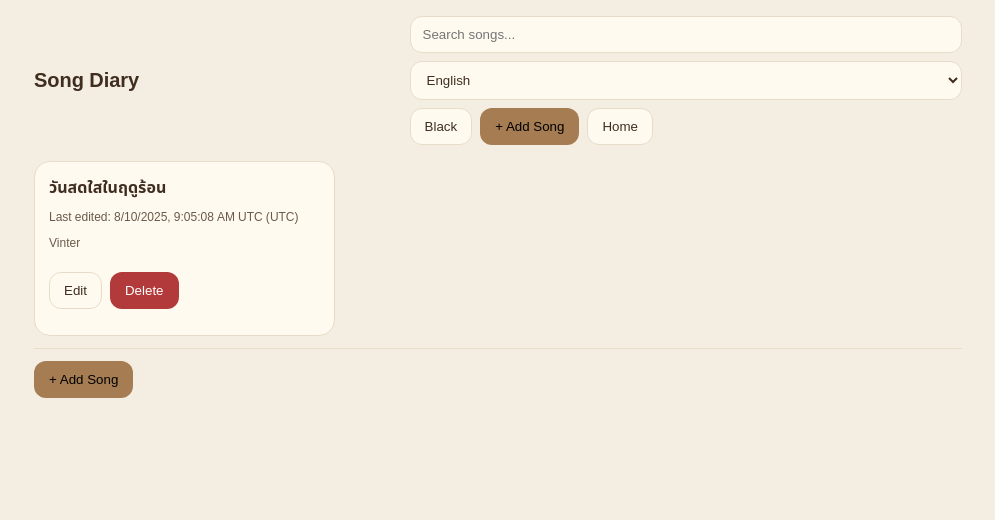
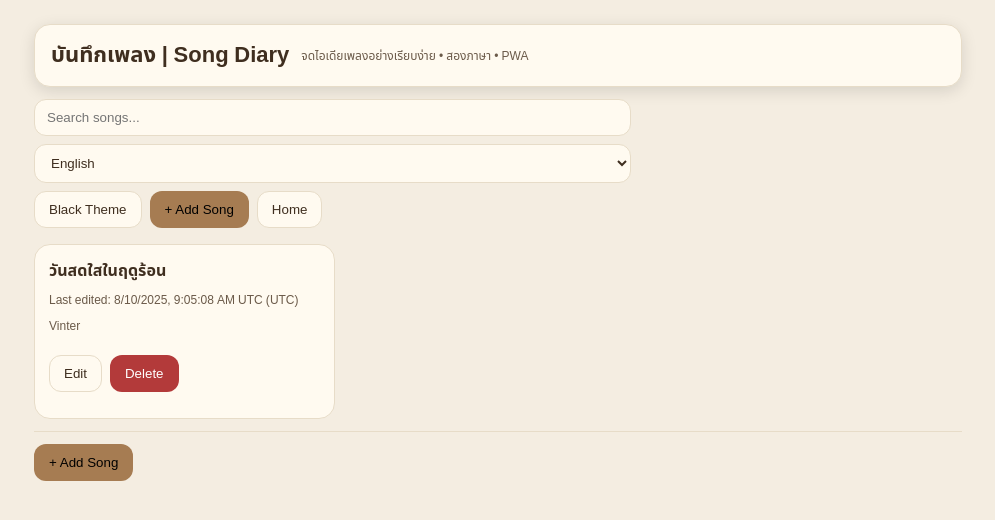
Before and after one commit to Vintermom/SongDiary, a React (Vite) app: page / in a window 1280 px wide. Shown: the top 520 px of the page, without its empty margins (142-1137 px from the left). Built offline with nearby package versions, Linux system fonts and the light colour scheme.

Commit message:
Bracket sections + black theme + brand card

```diff
--- a/index.html
+++ b/index.html
@@ -3,11 +3,10 @@
   <head>
     <meta charset="UTF-8" />
     <meta name="viewport" content="width=device-width, initial-scale=1" />
-    <meta name="theme-color" content="#f4ede1" />
+    <meta name="theme-color" content="#000000" />
     <title>บันทึกเพลง | Song Diary</title>
     <link rel="manifest" href="manifest.json" />
     <link rel="icon" href="icons/icon-192.png" />
-    <style> html { background:#f4ede1; } </style>
   </head>
   <body>
     <div id="root"></div>
--- a/package.json
+++ b/package.json
@@ -1,6 +1,6 @@
 {
   "name": "song-diary",
-  "version": "1.1.0",
+  "version": "1.2.0",
   "private": true,
   "type": "module",
   "scripts": {
--- a/src/App.jsx
+++ b/src/App.jsx
@@ -9,7 +9,6 @@ function Header({ langApi, onHome, onNew, onSearch, query }){
   const theme=document.documentElement.classList.contains('dark')?'dark':'light';
   function toggle(){ document.documentElement.classList.toggle('dark'); localStorage.setItem('theme', document.documentElement.classList.contains('dark')?'dark':'light'); }
   return (<div className="header">
-    <div className="brand">{t('appName')}</div>
     <div className="toolbar">
       <input className="input" style={{minWidth:180}} placeholder={t('search')} value={query} onChange={e=>onSearch(e.target.value)} />
       <select className="select" value={lang} onChange={e=>setLang(e.target.value)} aria-label={t('language')}><option value="th">ไทย</option><option value="en">English</option></select>
@@ -57,10 +56,21 @@ function Editor({ langApi, id, onHome }){
   const [instrument,setInstrument]=useState('Guitar');
   useEffect(()=>{ window.scrollTo({top:0,behavior:'smooth'}); },[]);
   const timestamp=useMemo(()=>{ const d=new Date(); const tz=Intl.DateTimeFormat().resolvedOptions().timeZone; const s=d.toLocaleString(undefined,{timeZoneName:'short'}); return `${s} (${tz})`; },[title,penName,lyrics,mood,notes,section,introType,instrument]);
-  function insertSection(){ let label=section; if(section==='Intro'){ if(introType==='Riff') label=`Intro — Riff (${instrument})`; else if(introType==='Instrument') label=`Intro — Instrument (${instrument})`; } else if(section==='Solo'){ label=`Solo (${instrument})`; } setLyrics(prev=>(prev?prev+'\n':'')+label+'\n'); }
+  function insertSection(){
+    let label = section;
+    if(section==='Intro'){
+      if(introType==='Riff') label = `[Intro - Riff (${instrument})]`;
+      else if(introType==='Instrument') label = `[Intro - Instrument (${instrument})]`;
+      else label = `[Intro]`;
+    } else if(section==='Solo'){ label = `[Solo (${instrument})]`; }
+    else { label = `[${section}]`; }
+    setLyrics(prev => (prev?prev+'\n':'') + label + '\n');
+  }
   function onSave(){ const now=new Date().toISOString(); const data={ id:existing?.id||crypto.randomUUID(), title, penName, mood, lyrics, notes, updatedAt:now }; saveNote(data); showModal(t('updated')); onHome(); }
   function copyLyrics(){ navigator.clipboard.writeText(lyrics); toast('Copied'); }
-  function printPDF(){ const w=window.open('','_blank'); const titleTxt=title||'Untitled'; const html=`<!doctype html><html><head><meta charset="utf-8"><title>${titleTxt}</title><style>body{font-family:'Sarabun','Noto Sans Thai',Arial,sans-serif;padding:24px;}h1{margin:0 0 8px;}.muted{color:#666;font-size:12px;margin-bottom:16px;}pre{white-space:pre-wrap;word-break:break-word;}</style></head><body><h1>${titleTxt}</h1><div class="muted">${t('timestamp')}: ${new Date().toLocaleString(undefined,{timeZoneName:'short'})} (${Intl.DateTimeFormat().resolvedOptions().timeZone})</div><pre>${(lyrics||'').replace(/[&<>]/g,s=>({'&':'&amp;','<':'&lt;','>':'&gt;'}[s]))}</pre></body></html>`; w.document.write(html); w.document.close(); w.focus(); w.print(); }
+  function printPDF(){ const w=window.open('','_blank'); const titleTxt=title||'Untitled';
+    const html=`<!doctype html><html><head><meta charset="utf-8"><title>${titleTxt}</title><style>body{font-family:'Sarabun','Noto Sans Thai',Arial,sans-serif;padding:24px;}h1{margin:0 0 8px;}.muted{color:#666;font-size:12px;margin-bottom:16px;}pre{white-space:pre-wrap;word-break:break-word;}</style></head><body><h1>${titleTxt}</h1><div class="muted">${t('timestamp')}: ${new Date().toLocaleString(undefined,{timeZoneName:'short'})} (${Intl.DateTimeFormat().resolvedOptions().timeZone})</div><pre>${(lyrics||'').replace(/[&<>]/g, s=>({'&':'&amp;','<':'&lt;','>':'&gt;'}[s]))}</pre></body></html>`;
+    w.document.write(html); w.document.close(); w.focus(); w.print(); }
   function shareEmail(){ const subject=encodeURIComponent(title||'Song Note'); const body=encodeURIComponent(`${t('mood')}: ${mood}\n\n${lyrics}`); window.location.href=`mailto:?subject=${subject}&body=${body}`; }
   return (<div className="grid" style={{gap:12}}>
     <div className="badge hide-on-print">{t('editor')}</div>
@@ -70,7 +80,7 @@ function Editor({ langApi, id, onHome }){
     <div className="grid" style={{gridTemplateColumns:'1fr 1fr 1fr', gap:12}}>
       <label>{t('section')}<select className="select" value={section} onChange={e=>setSection(e.target.value)}>{SECTIONS.map(s=><option key={s}>{s}</option>)}</select></label>
       {section==='Intro' && (<label>{t('introDetail')}<select className="select" value={introType} onChange={e=>setIntroType(e.target.value)}><option>Normal</option><option>Riff</option><option>Instrument</option></select></label>)}
-      {((section==='Intro' && introType!=='Normal') || section==='Solo') ? (<label>{t('instrument')}<select className="select" value={instrument} onChange={e=>setInstrument(e.target.value)}>{INSTRUMENTS.map(i=><option key={i}>{i}</option>)}</select></label>) : <label>&nbsp;<button className="button" onClick={insertSection}>{t('insert')}</button></label>}
+      {((section==='Intro' && introType!=='Normal') || section==='Solo') ? (<label>เครื่องดนตรี<select className="select" value={instrument} onChange={e=>setInstrument(e.target.value)}>{INSTRUMENTS.map(i=><option key={i}>{i}</option>)}</select></label>) : <label>&nbsp;<button className="button" onClick={insertSection}>{t('insert')}</button></label>}
       {((section==='Intro' && introType!=='Normal') || section==='Solo') && (<label>&nbsp;<button className="button" onClick={insertSection}>{t('insert')}</button></label>)}
     </div>
     <label>{t('lyrics')}<textarea className="textarea" value={lyrics} onChange={e=>setLyrics(e.target.value)} placeholder="พิมพ์เนื้อเพลงที่นี่..." /></label>
@@ -85,6 +95,7 @@ function showModal(msg){ let m=document.getElementById('modal'); if(!m){ m=docum
 
 export default function App(){ const langApi=useLang(); const [view,setView]=useState('home'); const [editId,setEditId]=useState(null); const [query,setQuery]=useState('');
   return (<div className="app">
+    <div className="brand-card"><div className="title">บันทึกเพลง | Song Diary</div><div className="subtitle">จดไอเดียเพลงอย่างเรียบง่าย • สองภาษา • PWA</div></div>
     <Header langApi={langApi} onHome={()=>{setView('home'); setEditId(null);}} onNew={()=>{setView('editor'); setEditId(null);}} onSearch={setQuery} query={query} />
     {view==='home' && <Home langApi={langApi} onEdit={(id)=>{setView('editor'); setEditId(id);}} query={query} />}
     {view==='editor' && <Editor langApi={langApi} id={editId} onHome={()=>{setView('home'); setEditId(null);}} />}
--- a/src/i18n.js
+++ b/src/i18n.js
@@ -1,6 +1,6 @@
 const tr = {
-  th: { appName:'บันทึกเพลง | Song Diary', addNew:'+ เพิ่มเพลง', edit:'แก้ไข', remove:'ลบ', lastEdited:'แก้ไขล่าสุด', home:'หน้าแรก', editor:'แก้ไขเพลง', songTitle:'ชื่อเพลง', penName:'นามปากกา', mood:'อารมณ์เพลง', section:'ท่อนเพลง', introDetail:'รายละเอียด Intro', insert:'แทรก', lyrics:'เนื้อเพลง', notes:'บันทึกเพิ่มเติม', timestamp:'วัน–เวลาบันทึก (พร้อมโซนเวลา)', copyLyrics:'คัดลอกเนื้อเพลง', savePDF:'บันทึกเป็น PDF', print:'พิมพ์', shareEmail:'แชร์ไปอีเมล', save:'บันทึก', cancel:'ยกเลิก', confirmDelete:'ลบบันทึกนี้หรือไม่?', language:'ภาษา', theme:'โหมดสี', light:'ครีม–น้ำตาล', dark:'Black', sampleLoaded:'สร้างเพลงตัวอย่างแล้ว', updated:'บันทึกสำเร็จ', search:'ค้นหาเพลง...', instrument:'เครื่องดนตรี', type:'ประเภท', normal:'ปกติ', riff:'Riff', instrumentOnly:'Instrument' },
-  en: { appName:'Song Diary', addNew:'+ Add Song', edit:'Edit', remove:'Delete', lastEdited:'Last edited', home:'Home', editor:'Edit Song', songTitle:'Song Title', penName:'Pen Name', mood:'Mood', section:'Section', introDetail:'Intro detail', insert:'Insert', lyrics:'Lyrics', notes:'Additional Notes', timestamp:'Timestamp (with time zone)', copyLyrics:'Copy Lyrics', savePDF:'Save as PDF', print:'Print', shareEmail:'Share via Email', save:'Save', cancel:'Cancel', confirmDelete:'Delete this note?', language:'Language', theme:'Theme', light:'Cream–Brown', dark:'Black', sampleLoaded:'Sample song created', updated:'Saved', search:'Search songs...', instrument:'Instrument', type:'Type', normal:'Normal', riff:'Riff', instrumentOnly:'Instrument' }
+  th: { appName:'บันทึกเพลง | Song Diary', addNew:'+ เพิ่มเพลง', edit:'แก้ไข', remove:'ลบ', lastEdited:'แก้ไขล่าสุด', home:'หน้าแรก', editor:'แก้ไขเพลง', songTitle:'ชื่อเพลง', penName:'นามปากกา', mood:'อารมณ์เพลง', section:'ท่อนเพลง', introDetail:'รายละเอียด Intro', insert:'แทรก', lyrics:'เนื้อเพลง', notes:'บันทึกเพิ่มเติม', timestamp:'วัน–เวลาบันทึก', copyLyrics:'คัดลอกเนื้อเพลง', savePDF:'บันทึกเป็น PDF', print:'พิมพ์', shareEmail:'แชร์ไปอีเมล', save:'บันทึก', cancel:'ยกเลิก', confirmDelete:'ลบบันทึกนี้หรือไม่?', language:'ภาษา', theme:'โหมดสี', light:'ครีม–น้ำตาล', dark:'ธีมสีดำ', sampleLoaded:'สร้างเพลงตัวอย่างแล้ว', updated:'บันทึกสำเร็จ', search:'ค้นหาเพลง...', instrument:'เครื่องดนตรี', type:'ประเภท', normal:'ปกติ', riff:'Riff', instrumentOnly:'Instrument' },
+  en: { appName:'Song Diary', addNew:'+ Add Song', edit:'Edit', remove:'Delete', lastEdited:'Last edited', home:'Home', editor:'Edit Song', songTitle:'Song Title', penName:'Pen Name', mood:'Mood', section:'Section', introDetail:'Intro detail', insert:'Insert', lyrics:'Lyrics', notes:'Additional Notes', timestamp:'Timestamp', copyLyrics:'Copy Lyrics', savePDF:'Save as PDF', print:'Print', shareEmail:'Share via Email', save:'Save', cancel:'Cancel', confirmDelete:'Delete this note?', language:'Language', theme:'Theme', light:'Cream–Brown', dark:'Black Theme', sampleLoaded:'Sample song created', updated:'Saved', search:'Search songs...', instrument:'Instrument', type:'Type', normal:'Normal', riff:'Riff', instrumentOnly:'Instrument' }
 };
 export function getLang(){ return localStorage.getItem('lang') || (navigator.language?.startsWith('th') ? 'th' : 'en'); }
 export function setLang(lang){ localStorage.setItem('lang', lang); }
--- a/src/storage.js
+++ b/src/storage.js
@@ -1,6 +1,6 @@
-const LS_KEY='song-diary-notes-v2';
+const LS_KEY='song-diary-notes-v3';
 export function listNotes(){ return JSON.parse(localStorage.getItem(LS_KEY)||'[]'); }
 export function saveNote(note){ const arr=listNotes(); const i=arr.findIndex(n=>n.id===note.id); if(i>=0) arr[i]=note; else arr.unshift(note); localStorage.setItem(LS_KEY, JSON.stringify(arr)); }
 export function getNote(id){ return listNotes().find(n=>n.id===id); }
 export function deleteNote(id){ const arr=listNotes().filter(n=>n.id!==id); localStorage.setItem(LS_KEY, JSON.stringify(arr)); }
-export function ensureSample(){ if(listNotes().length) return false; const now=new Date().toISOString(); const note={ id:crypto.randomUUID(), title:'วันสดใสในฤดูร้อน', penName:'Vinter', mood:'สดใส', lyrics:'Intro — Riff (Guitar)\nHook\nVerse 1\nPre-Chorus\nHook\nVerse 2\nBridge\nRap\nSolo (Guitar)\nOutro', notes:'ตัวอย่างเพลง Pop สดใส', updatedAt:now }; saveNote(note); return true; }
+export function ensureSample(){ if(listNotes().length) return false; const now=new Date().toISOString(); const note={ id:crypto.randomUUID(), title:'วันสดใสในฤดูร้อน', penName:'Vinter', mood:'สดใส', lyrics:'[Intro - Instrument (Drums)]\n\n[Verse 1]\nเธอคือบางฟ้าในใจ\n\n[Hook]\nฉันรักเธอ รักเธอ', notes:'ตัวอย่างเพลง Pop สดใส', updatedAt:now }; saveNote(note); return true; }
--- a/src/theme.css
+++ b/src/theme.css
@@ -15,29 +15,42 @@
   --border: #1f1f1f;
 }
 * { box-sizing: border-box; }
-html, body, #root { height: 100%; margin: 0; }
-body { font-family: 'Sarabun','Noto Sans Thai', Arial, sans-serif; background: var(--bg); color: var(--text); }
+html, body, #root { height: 100%; margin: 0; background: var(--bg); }
+body { font-family: 'Sarabun','Noto Sans Thai', Arial, sans-serif; color: var(--text); }
 .app { max-width: 960px; margin: 0 auto; padding: 16px; }
+
+/* Brand card */
+.brand-card { display:flex; align-items:center; gap:12px; background:var(--card); color:var(--text);
+  border:1px solid var(--border); padding:14px 16px; border-radius:16px; box-shadow:0 4px 16px rgba(0,0,0,.12); margin: 8px 0 12px; }
+.brand-card .title{ font-size:22px; font-weight:800; }
+.brand-card .subtitle{ font-size:12px; color:var(--muted); }
+
 .header { display:flex; align-items:center; justify-content:space-between; gap:12px; margin-bottom:16px; }
-.brand { font-size: 20px; font-weight: 700; }
 .toolbar { display:flex; gap:8px; flex-wrap:wrap; }
+
 .button { padding: 10px 14px; border:1px solid var(--border); background: var(--card); color: var(--text); border-radius: 12px; cursor:pointer; }
 .button.primary { background: var(--accent); color:#000; border-color: transparent; }
 .button.danger { background:#b33a3a; color:#fff; border-color: transparent; }
+
 .select,.input,.textarea { width:100%; padding:10px 12px; border:1px solid var(--border); background:var(--card); color:var(--text); border-radius:12px; }
 .textarea { min-height: 200px; resize: vertical; }
+
 .grid { display:grid; grid-template-columns: repeat(1, minmax(0, 1fr)); gap:12px; }
 @media (min-width:640px){ .grid.cards{ grid-template-columns: repeat(2,1fr);} }
 @media (min-width:960px){ .grid.cards{ grid-template-columns: repeat(3,1fr);} }
+
 .card { border:1px solid var(--border); background:var(--card); border-radius:16px; padding:14px; display:flex; flex-direction:column; gap:8px; }
 .card .title { font-weight:700; }
 .card .muted { color: var(--muted); font-size:12px; }
+
 hr.sep { border:none; height:1px; background:var(--border); margin:12px 0; }
 .nav { display:flex; gap:8px; margin:12px 0; }
 .badge { display:inline-flex; align-items:center; gap:6px; padding:6px 10px; border-radius:999px; background:var(--card); border:1px solid var(--border); font-size:12px; }
+
 .toast { position:fixed; left:50%; bottom:24px; transform:translateX(-50%); background:#000; color:#fff; padding:10px 14px; border-radius:999px; opacity:.95; z-index:9999; }
 .modal { position:fixed; inset:0; display:none; align-items:center; justify-content:center; background:rgba(0,0,0,.5); z-index:9998; }
 .modal.show { display:flex; }
 .modal .box { background:var(--card); color:var(--text); border:1px solid var(--border); padding:20px; border-radius:16px; min-width:280px; text-align:center; }
+
 .dragging { opacity:.6; transform:scale(.98); }
-@media print { .hide-on-print{display:none!important;} body{background:#fff;color:#000;} .card{border:none;} }
+@media print { .hide-on-print{display:none!important;} html,body{background:#fff!important;color:#000!important;} .card{border:none;} }
```
Also changed, not shown: public/service-worker.js (+3 -6 lines), public/manifest.json.
